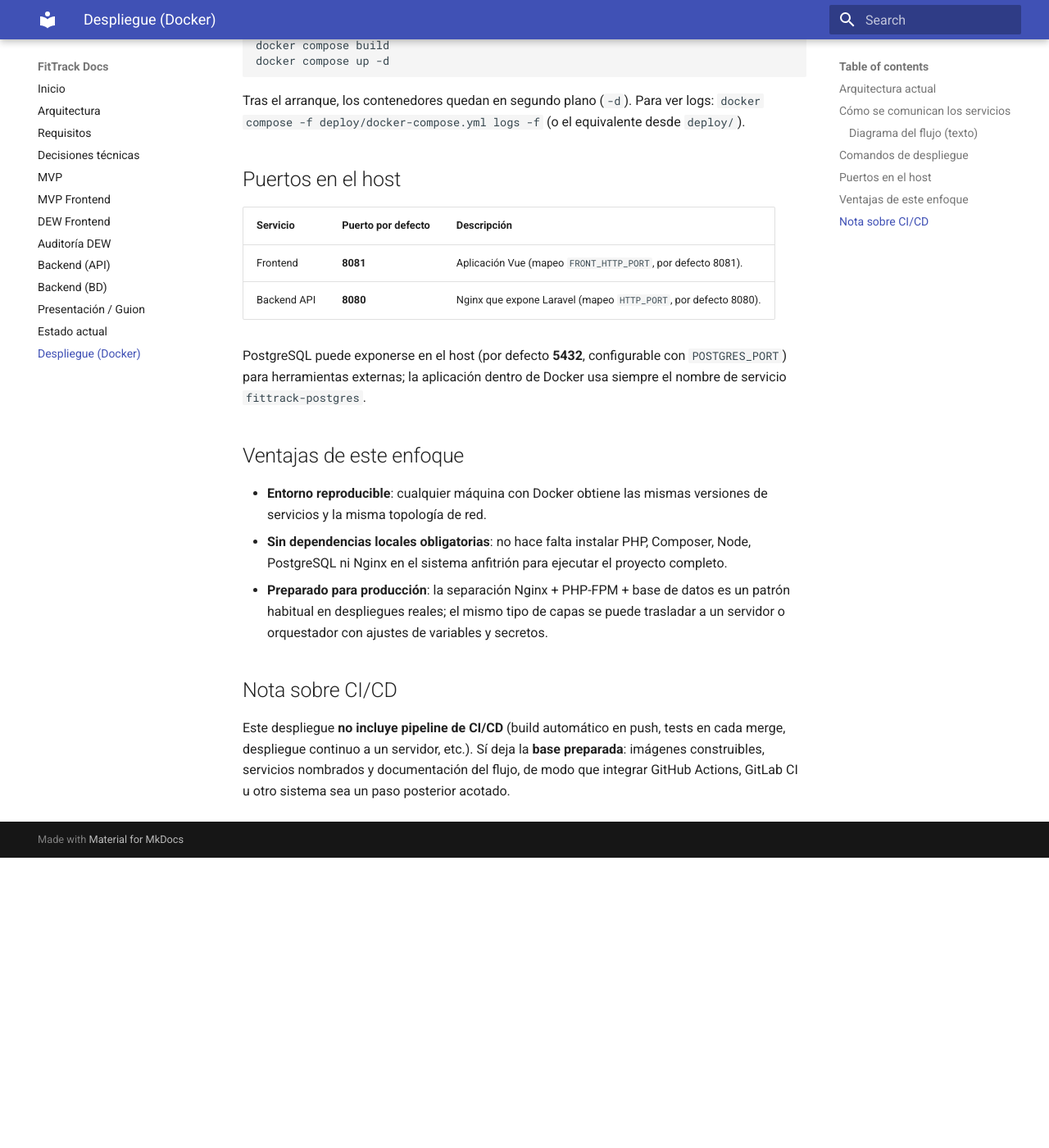
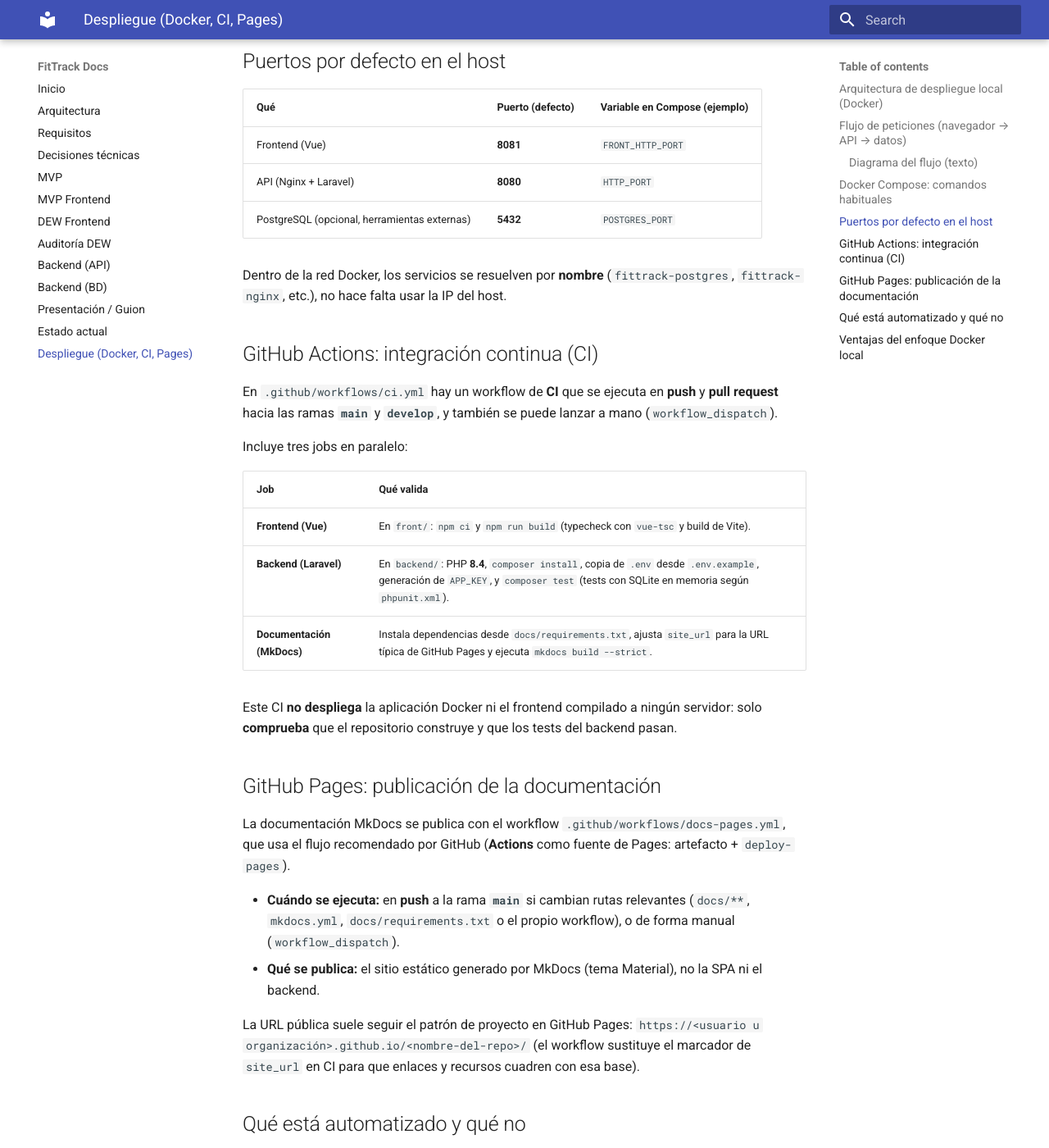
Before and after one commit to alepe03/fittrack, an MkDocs documentation site: the page built from docs/despliegue.md, in a window 1280 px wide and 1400 px high, scrolled down 1768 px. Shown: the whole window at 82% size. Built offline with MkDocs 1.6.1 and Material for MkDocs 9.7.7, drawn with Linux system fonts in a browser that asks for light colours; before the commit the page ends 2814 px from its top, so only the background shows below that; some of the changed text lies outside the part shown.

Commit message:
docs: actualización despliegue y CI

````diff
--- a/docs/decisiones.md
+++ b/docs/decisiones.md
@@ -50,6 +50,18 @@ Además, se usan composables para persistencias (localStorage/sessionStorage) y
 ## Estructura monorepo
 
 Frontend, backend, documentación y configuración de despliegue se mantienen en el mismo repositorio para simplificar el desarrollo y el despliegue.
+
+## Docker (Compose + Nginx + PHP-FPM)
+
+Se eligió un stack de **cuatro servicios** (PostgreSQL, PHP-FPM, Nginx del API, Nginx del frontend) definido en `deploy/docker-compose.yml` para poder levantar la aplicación sin instalar el stack completo en el sistema anfitrión. El frontend proxifica `/api/` hacia el Nginx del backend para unificar origen en el navegador y acercar el entorno a un despliegue por capas (web → aplicación → datos).
+
+## CI con GitHub Actions
+
+Se añadió un workflow de **integración continua** (`.github/workflows/ci.yml`) que valida en cada cambio relevante en `main`/`develop` que el frontend compila, que los tests del backend pasan y que la documentación MkDocs construye en modo estricto. La motivación es detectar regresiones de forma automática y ofrecer una prueba objetiva de calidad en la entrega, sin confundir CI con despliegue de la app.
+
+## Documentación en GitHub Pages
+
+La documentación del proyecto se genera con **MkDocs (Material)** y se publica con **GitHub Actions** hacia **GitHub Pages** (workflow dedicado, distinto del CI de la app). Solo el sitio estático de docs se despliega automáticamente en `main` según el criterio de rutas del workflow; la aplicación Vue/Laravel en Docker **no** se publica así automáticamente a un hosting remoto.
 
 ## Diseño de interfaces (DOR)
 
--- a/docs/despliegue.md
+++ b/docs/despliegue.md
@@ -1,75 +1,102 @@
-# Despliegue con Docker (FitTrack)
+# Despliegue, Docker y CI/CD (FitTrack)
 
-Este documento describe la arquitectura de contenedores del proyecto FitTrack, cómo se comunican los servicios y los pasos básicos para levantar el entorno. Sirve como justificación técnica en un proyecto de DAW: separación de responsabilidades, puertos explícitos y flujo de peticiones trazable.
+Este documento describe cómo se ejecuta el proyecto en contenedores, cómo fluyen las peticiones entre frontend y API, y qué partes están automatizadas con **GitHub Actions** y **GitHub Pages**. Está pensado para una defensa de proyecto DAW: lo que existe en el repo es lo que se cuenta; lo que no está automatizado se indica explícitamente.
 
-## Arquitectura actual
+## Arquitectura de despliegue local (Docker)
 
-El stack se define en `deploy/docker-compose.yml` y agrupa cuatro servicios con nombres estables en la red interna de Docker:
+El stack para levantar la aplicación completa en local (o en una máquina con Docker) se define en `deploy/docker-compose.yml`. Cuatro servicios con responsabilidades separadas:
 
-| Servicio (Compose)   | Contenedor / rol        | Función |
-|----------------------|-------------------------|---------|
-| **fittrack-postgres** | `fittrack-postgres`     | Base de datos **PostgreSQL** (persistencia en volumen `fittrack_pgdata`). |
-| **fittrack-php**      | `fittrack-php-fpm`      | **Backend Laravel** ejecutado con **PHP-FPM** (procesa la lógica de la API). |
-| **fittrack-nginx**    | `fittrack-nginx`        | **Nginx** del backend: sirve el `public` de Laravel y delega PHP a FPM vía FastCGI. |
-| **fittrack-front**    | `fittrack-front`        | **Frontend Vue** empaquetado y servido con **Nginx** (SPA + proxy hacia la API). |
+| Servicio (Compose) | Contenedor (nombre) | Función |
+|--------------------|---------------------|---------|
+| **fittrack-postgres** | `fittrack-postgres` | Base de datos **PostgreSQL**; datos persistentes en el volumen `fittrack_pgdata`. |
+| **fittrack-php** | `fittrack-php-fpm` | **Backend Laravel** con **PHP-FPM** (lógica de la API). |
+| **fittrack-nginx** | `fittrack-nginx` | **Nginx** del backend: sirve `public/` de Laravel y envía PHP a FPM por **FastCGI**. |
+| **fittrack-front** | `fittrack-front` | **Frontend Vue** construido y servido con **Nginx** (SPA + proxy de `/api/` hacia el backend). |
 
-En conjunto, cada capa tiene una única responsabilidad clara: datos (PostgreSQL), aplicación PHP (FPM), entrada HTTP del API (Nginx backend) y aplicación web (Nginx frontend).
+## Flujo de peticiones (navegador → API → datos)
 
-## Cómo se comunican los servicios
+1. **Navegador → frontend (puerto 8081 en el host, por defecto)**
+   El usuario abre la SPA; el mapeo apunta al Nginx dentro de `fittrack-front`.
 
-1. **Navegador → frontend (puerto 8081)**
-   El usuario abre la aplicación Vue en el host. Ese puerto está mapeado al Nginx del contenedor `fittrack-front`.
+2. **Frontend → ruta `/api/` → Nginx del backend**
+   El Nginx del contenedor frontend **no** sirve esas rutas como ficheros estáticos: las **proxifica** al servicio `fittrack-nginx` en la red Docker. El navegador sigue viendo un solo origen (mismo host/puerto del front), lo que evita en la práctica los problemas habituales de CORS en este despliegue.
 
-2. **Frontend → `/api` → Nginx del backend**
-   Las peticiones a rutas bajo `/api/` no se resuelven en el build estático: el Nginx del frontend las **proxifica** al servicio `fittrack-nginx` (red interna Docker). Así el navegador sigue viendo el mismo origen para la app y la API bajo `/api`, evitando problemas típicos de CORS en desarrollo y despliegue unificado.
+3. **Nginx (backend) → PHP-FPM**
+   Laravel se ejecuta vía **FastCGI** hacia el host `fittrack-php` en el puerto **9000** (configuración en `deploy/docker/nginx/default.conf`).
 
-3. **Nginx backend → PHP-FPM (FastCGI)**
-   El Nginx del backend recibe la petición, enruta según la configuración de Laravel (`try_files` → `index.php`) y las peticiones PHP se envían a **FastCGI** al host `fittrack-php` en el puerto **9000** (estándar de PHP-FPM en contenedor).
-
-4. **PHP → PostgreSQL**
-   Laravel usa la variable de entorno `DB_HOST=fittrack-postgres` (nombre del servicio en Compose) para conectar al motor **PostgreSQL** en el puerto interno **5432**.
+4. **PHP (Laravel) → PostgreSQL**
+   La aplicación usa `DB_HOST=fittrack-postgres` (nombre del servicio en Compose) y el puerto interno **5432**.
 
 ### Diagrama del flujo (texto)
 
 ```
-navegador → frontend (Nginx, :8081) → /api → nginx (backend) → php-fpm (Laravel) → postgres
+navegador → frontend (Nginx, :8081) → /api/ → nginx (backend) → php-fpm (Laravel) → PostgreSQL
 ```
 
-En la práctica: una petición a la API desde el navegador entra por el frontend, el proxy reenvía al Nginx del API, este ejecuta Laravel vía FPM y Laravel consulta o actualiza PostgreSQL.
+## Docker Compose: comandos habituales
 
-## Comandos de despliegue
+El fichero Compose está en la carpeta **`deploy/`**.
 
-El fichero Compose está en la carpeta **`deploy`**. Desde la raíz del repositorio:
+Desde la **raíz del repositorio**:
 
 ```bash
 docker compose -f deploy/docker-compose.yml build
 docker compose -f deploy/docker-compose.yml up -d
 ```
 
-Si ya te encuentras dentro de `deploy/`:
+Desde **`deploy/`**:
 
 ```bash
 docker compose build
 docker compose up -d
 ```
 
-Tras el arranque, los contenedores quedan en segundo plano (`-d`). Para ver logs: `docker compose -f deploy/docker-compose.yml logs -f` (o el equivalente desde `deploy/`).
+Para ver logs: `docker compose -f deploy/docker-compose.yml logs -f` (o el equivalente si el contexto es `deploy/`).
 
-## Puertos en el host
+## Puertos por defecto en el host
 
-| Servicio   | Puerto por defecto | Descripción |
-|------------|--------------------|-------------|
-| Frontend   | **8081**           | Aplicación Vue (mapeo `FRONT_HTTP_PORT`, por defecto 8081). |
-| Backend API | **8080**        | Nginx que expone Laravel (mapeo `HTTP_PORT`, por defecto 8080). |
+| Qué | Puerto (defecto) | Variable en Compose (ejemplo) |
+|-----|------------------|-------------------------------|
+| Frontend (Vue) | **8081** | `FRONT_HTTP_PORT` |
+| API (Nginx + Laravel) | **8080** | `HTTP_PORT` |
+| PostgreSQL (opcional, herramientas externas) | **5432** | `POSTGRES_PORT` |
 
-PostgreSQL puede exponerse en el host (por defecto **5432**, configurable con `POSTGRES_PORT`) para herramientas externas; la aplicación dentro de Docker usa siempre el nombre de servicio `fittrack-postgres`.
+Dentro de la red Docker, los servicios se resuelven por **nombre** (`fittrack-postgres`, `fittrack-nginx`, etc.), no hace falta usar la IP del host.
 
-## Ventajas de este enfoque
+## GitHub Actions: integración continua (CI)
 
-- **Entorno reproducible**: cualquier máquina con Docker obtiene las mismas versiones de servicios y la misma topología de red.
-- **Sin dependencias locales obligatorias**: no hace falta instalar PHP, Composer, Node, PostgreSQL ni Nginx en el sistema anfitrión para ejecutar el proyecto completo.
-- **Preparado para producción**: la separación Nginx + PHP-FPM + base de datos es un patrón habitual en despliegues reales; el mismo tipo de capas se puede trasladar a un servidor o orquestador con ajustes de variables y secretos.
+En `.github/workflows/ci.yml` hay un workflow de **CI** que se ejecuta en **push** y **pull request** hacia las ramas **`main`** y **`develop`**, y también se puede lanzar a mano (`workflow_dispatch`).
 
-## Nota sobre CI/CD
+Incluye tres jobs en paralelo:
 
-Este despliegue **no incluye pipeline de CI/CD** (build automático en push, tests en cada merge, despliegue continuo a un servidor, etc.). Sí deja la **base preparada**: imágenes construibles, servicios nombrados y documentación del flujo, de modo que integrar GitHub Actions, GitLab CI u otro sistema sea un paso posterior acotado.
+| Job | Qué valida |
+|-----|------------|
+| **Frontend (Vue)** | En `front/`: `npm ci` y `npm run build` (typecheck con `vue-tsc` y build de Vite). |
+| **Backend (Laravel)** | En `backend/`: PHP **8.4**, `composer install`, copia de `.env` desde `.env.example`, generación de `APP_KEY`, y `composer test` (tests con SQLite en memoria según `phpunit.xml`). |
+| **Documentación (MkDocs)** | Instala dependencias desde `docs/requirements.txt`, ajusta `site_url` para la URL típica de GitHub Pages y ejecuta `mkdocs build --strict`. |
+
+Este CI **no despliega** la aplicación Docker ni el frontend compilado a ningún servidor: solo **comprueba** que el repositorio construye y que los tests del backend pasan.
+
+## GitHub Pages: publicación de la documentación
+
+La documentación MkDocs se publica con el workflow `.github/workflows/docs-pages.yml`, que usa el flujo recomendado por GitHub (**Actions** como fuente de Pages: artefacto + `deploy-pages`).
+
+- **Cuándo se ejecuta:** en **push** a la rama **`main`** si cambian rutas relevantes (`docs/**`, `mkdocs.yml`, `docs/requirements.txt` o el propio workflow), o de forma manual (`workflow_dispatch`).
+- **Qué se publica:** el sitio estático generado por MkDocs (tema Material), no la SPA ni el backend.
+
+La URL pública suele seguir el patrón de proyecto en GitHub Pages: `https://<usuario u organización>.github.io/<nombre-del-repo>/` (el workflow sustituye el marcador de `site_url` en CI para que enlaces y recursos cuadren con esa base).
+
+## Qué está automatizado y qué no
+
+| Automatizado | No automatizado (en este proyecto) |
+|--------------|-----------------------------------|
+| CI en cada push/PR a `main` o `develop`: build frontend, tests backend, build estricto de docs. | Despliegue automático del **stack Docker** (Vue + Laravel + Postgres) a un VPS, PaaS o registro de imágenes. |
+| Publicación automática de la **documentación MkDocs** en GitHub Pages al subir cambios a `main` (según el filtro de rutas). | Pipeline que construya imágenes Docker y las publique, o que ejecute `docker compose` en remoto. |
+
+En resumen: **sí** hay CI reproducible y **sí** hay despliegue continuo de la **documentación**; **no** hay CD de la aplicación completa a un entorno de producción remoto: eso queda como paso manual (por ejemplo `docker compose` en una máquina propia) o como evolución futura del proyecto.
+
+## Ventajas del enfoque Docker local
+
+- **Entorno reproducible** entre desarrolladores y máquinas de práctica.
+- **Menos dependencias en el anfitrión**: no es obligatorio instalar PHP, Composer, Node, PostgreSQL o Nginx en el sistema solo para ejecutar el stack completo.
+- **Alineado con patrones de producción**: Nginx delante, PHP-FPM y base de datos separados facilitan razonar sobre un despliegue real más adelante.
--- a/docs/presentacion-guion.md
+++ b/docs/presentacion-guion.md
@@ -7,7 +7,8 @@
 4. **Frontend - DEW/DSW** (qué pantallas enseñar y por qué)
 5. **Backend - API de rutinas** (endpoints, validación, transacciones y contratos JSON)
 6. **Base de datos** (tablas, relaciones y reglas de borrado)
-7. **Limitaciones actuales** (autenticación real y entrenos por API todavía pendientes)
+7. **Despliegue y automatización** (Docker Compose, flujo `/api/`, GitHub Actions CI, GitHub Pages solo para docs; aclarar qué **no** está en CD remoto de la app)
+8. **Limitaciones actuales** (autenticación real y entrenos por API todavía pendientes)
 
 ## Qué enseñar del frontend (rutinas)
 - Pantalla de listado (`/rutinas`)
@@ -48,13 +49,19 @@
   - `DELETE /api/rutinas/{id}`
 - Ejemplo breve de respuesta JSON del detalle para enseñar anidación.
 
+## Qué enseñar de despliegue y CI/CD (breve)
+- **Docker:** `deploy/docker-compose.yml`, los cuatro servicios y el diagrama navegador → front (:8081) → `/api/` → Nginx → PHP-FPM → Postgres.
+- **CI:** pestaña Actions del repo — workflow que compila Vue, ejecuta tests Laravel y valida MkDocs en `main`/`develop`.
+- **Pages:** URL de la documentación publicada; dejar claro que lo automático es **solo la doc**, no el despliegue del stack de aplicación a un servidor remoto.
+
 ## Puntos fuertes defendibles
 - Arquitectura modular del frontend (funcionalidades + viewmodel + repositorios + entidades tipadas).
 - Comunicación REST real para rutinas (contratos claros y mapeo en frontend).
 - Integridad de BD: claves foráneas + `onDelete` coherente con “plantilla vs histórico”.
 - Implementación simple y robusta en update: reemplazo total del contenido.
+- Entorno Docker reproducible y CI en GitHub Actions; documentación versionada y publicada en Pages.
 
 ## Limitaciones actuales (explicables sin quedar mal)
 - No hay autenticación real integrada con backend en esta fase.
 - Los endpoints REST de entrenos no están conectados todavía desde el frontend (el módulo entrenos sigue con persistencia mock del lado cliente).
-- Despliegue (Docker/NGINX/CI-CD) no está materializado en artefactos del repo y se deja como evolución/plan.
+- No hay **despliegue continuo** del stack completo de la app (Vue + Laravel + Postgres) a un entorno remoto: Docker Compose es principalmente para ejecución local/controlada; la automatización de publicación aplica a la **documentación MkDocs** en GitHub Pages.
--- a/mkdocs.yml
+++ b/mkdocs.yml
@@ -19,7 +19,7 @@ nav:
   - Backend (BD): backend-bd.md
   - Presentación / Guion: presentacion-guion.md
   - Estado actual: estado-actual.md
-  - Despliegue (Docker): despliegue.md
+  - Despliegue (Docker, CI, Pages): despliegue.md
 
 markdown_extensions:
   - admonition
````
Also changed, not shown: docs/estado-actual.md (+7 -7 lines), docs/index.md (+4 -2 lines).
